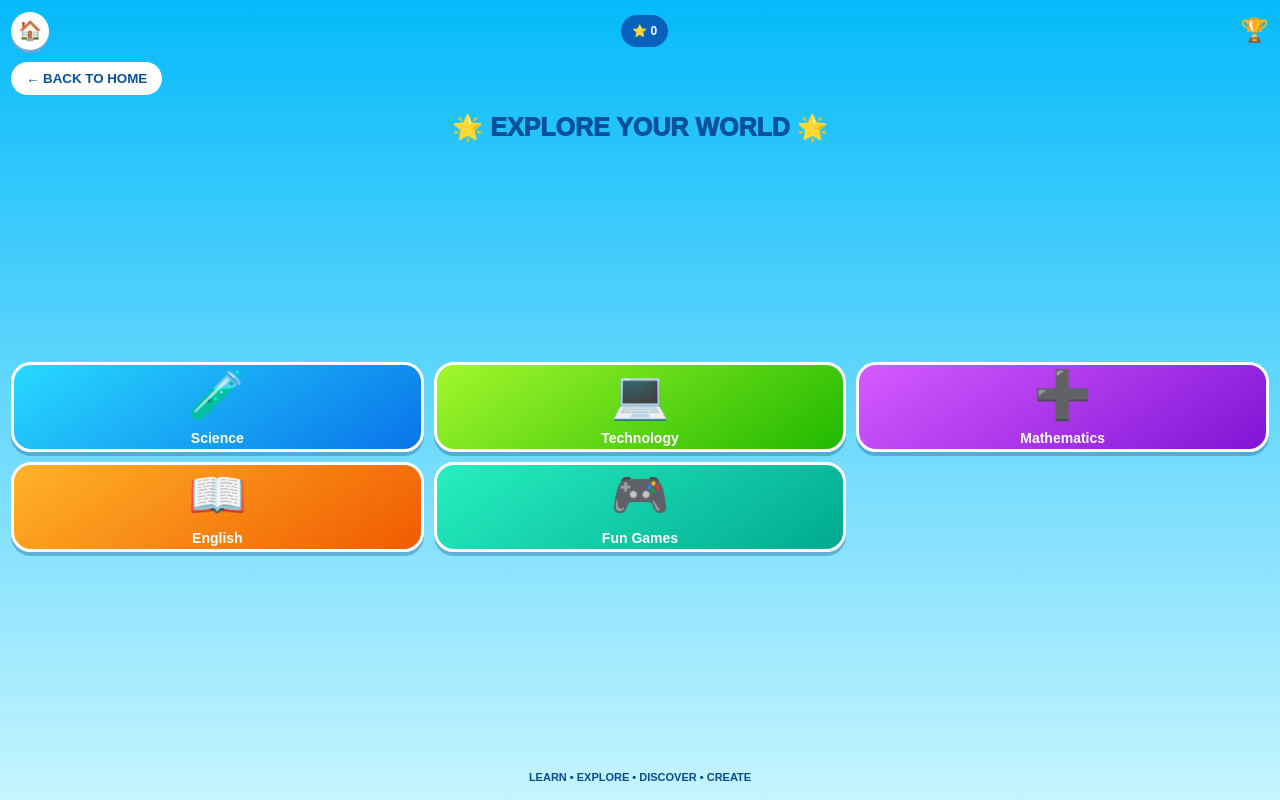
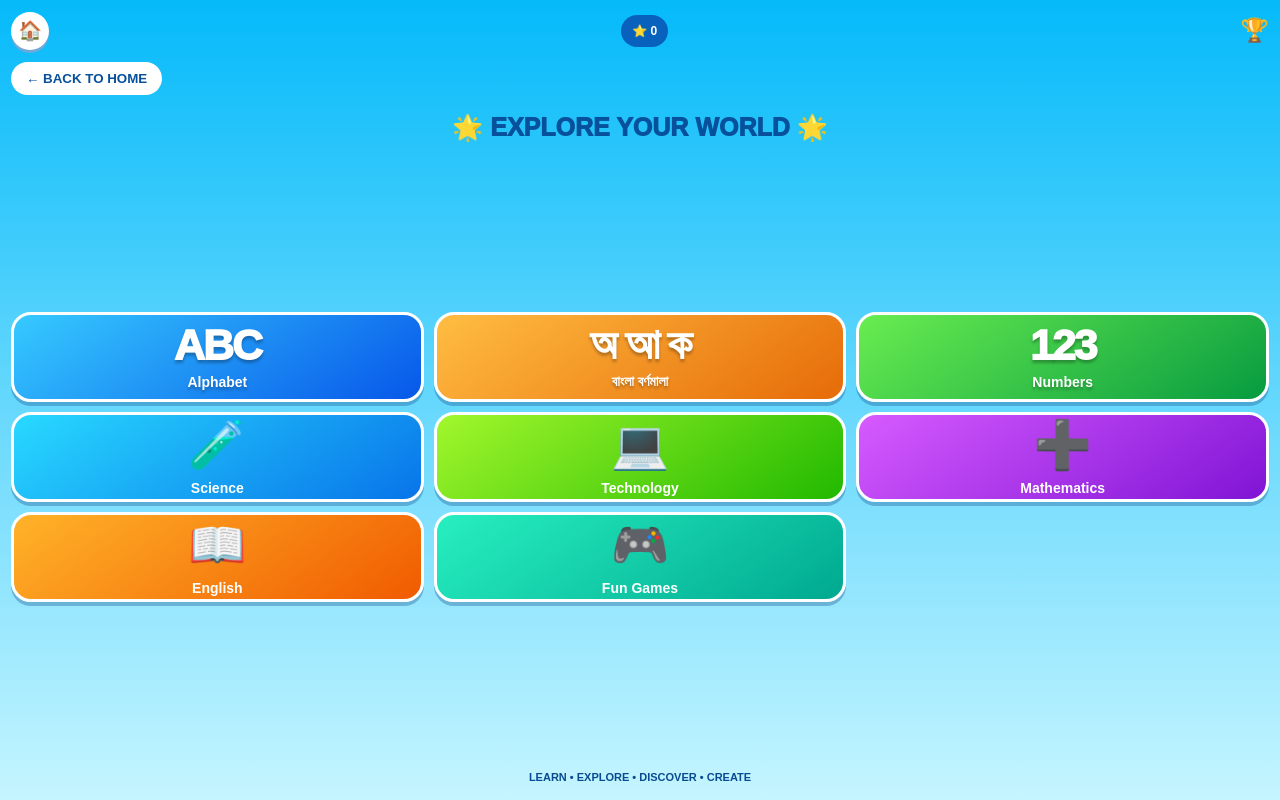
Before and after one commit to mdhossain79609-prog/super-learn-kids, a plain HTML site: page index.html in a window 1280 px wide. Both pictures are taken after a click on the button "▶ START LEARNING". Drawn offline with Linux system fonts and the light colour scheme.

Commit message:
Update index.html

```diff
--- a/index.html
+++ b/index.html
@@ -327,6 +327,52 @@ button {
     min-height:70px;
   }
 }
+
+/* FIRST THREE LEARNING ICONS */
+
+.basic-icon {
+  min-height: 90px;
+  border-radius: 20px;
+  border: 3px solid white;
+  display: flex;
+  flex-direction: column;
+  justify-content: center;
+  align-items: center;
+  gap: 7px;
+  color: white;
+  box-shadow: 0 4px 0 #124d8b55;
+  text-shadow: 0 3px 3px #0004;
+  transition: .2s;
+}
+
+.basic-icon:active {
+  transform: scale(.95);
+}
+
+.basic-icon .letters {
+  font-size: clamp(27px,8vw,43px);
+  font-weight: 1000;
+  letter-spacing: -2px;
+  line-height: 1;
+}
+
+.basic-icon strong {
+  font-size: clamp(10px,3vw,14px);
+  text-align: center;
+}
+
+.alphabet-icon {
+  background: linear-gradient(145deg,#36caff,#0757e9);
+}
+
+.bangla-icon {
+  background: linear-gradient(145deg,#ffbd42,#e66b08);
+}
+
+.number-icon {
+  background: linear-gradient(145deg,#69ed50,#079b40);
+}
+
 </style>
 </head>
 
@@ -434,6 +480,38 @@ button {
 
   <div class="category-grid">
 
+<!-- 1. ALPHABET LEARNING -->
+
+<button class="basic-icon alphabet-icon"
+onclick="openSubject('Alphabet Learning')">
+
+  <span class="letters">ABC</span>
+  <strong>Alphabet</strong>
+
+</button>
+
+
+<!-- 2. BANGLA ALPHABET -->
+
+<button class="basic-icon bangla-icon"
+onclick="openSubject('বাংলা বর্ণমালা')">
+
+  <span class="letters">অ আ ক</span>
+  <strong>বাংলা বর্ণমালা</strong>
+
+</button>
+
+
+<!-- 3. NUMBERS -->
+
+<button class="basic-icon number-icon"
+onclick="openSubject('Numbers')">
+
+  <span class="letters">123</span>
+  <strong>Numbers</strong>
+
+</button>
+
     <button class="category c1"
       onclick="openSubject('Science')">
       <span>🧪</span>
```
